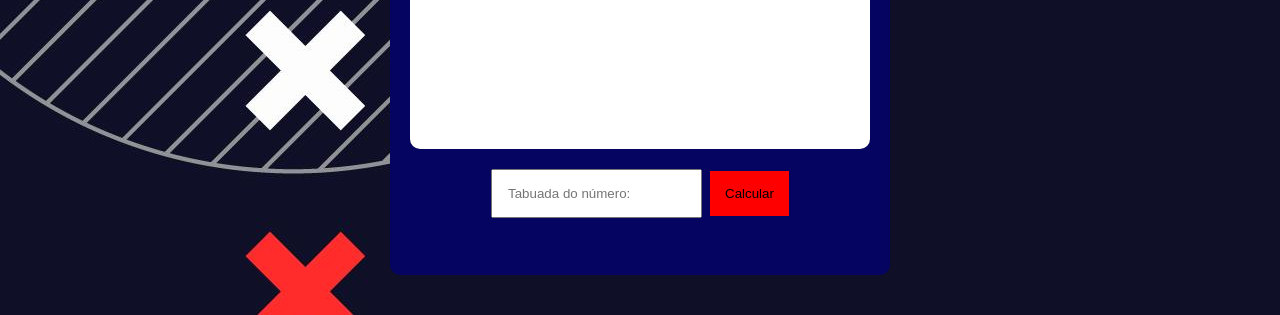
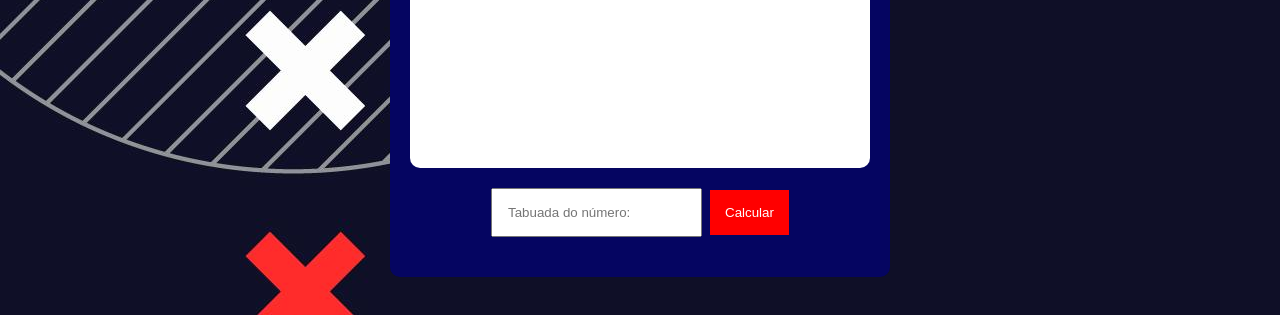
Before and after one commit to vicctorneve/Tabuada, a plain HTML site: page index.html in a window 1280 px wide. Shown: the part 485-800 px from the top of the page. Drawn offline with Linux system fonts and the light colour scheme.

Commit message:
width and height

```diff
--- a/css/style.css
+++ b/css/style.css
@@ -16,16 +16,16 @@ body{
 }
 
 h1{
+   padding: 10px;
    background-color: white;
    border-radius: 10px;
 }
 .container-tabuada{
    text-align: center;
    position: relative;
-   width: 500px;
+   max-width: 500px;
    background-color: rgb(5, 5, 97);
    border-radius: 10px;
-   height: 90vh;
    font-size: 2em;
    padding: 20px;
 }
@@ -36,7 +36,7 @@ h1{
    background-color: white;
    padding: 10px;
    border-radius: 10px;
-   min-height: 440px;
+   height: 440px;
    margin-top: 60px;
 }
 .container-calcular{
@@ -49,6 +49,7 @@ button{
    background-color: red;
    border: none;
    cursor: pointer;
+   color: white;
 }
 button:hover{
    background-color: rgb(240, 38, 38);
--- a/index.html
+++ b/index.html
@@ -15,7 +15,7 @@
       </div>
       <div class="container-calcular">
          <input type="number" placeholder="Tabuada do número:" id="numero">
-         <button id="show-tabuada">Calcular</button>
+         <button id="btn-show-tabuada">Calcular</button>
       </div>
    </div>
    <script src="js/script.js"></script>
--- a/js/script.js
+++ b/js/script.js
@@ -1,12 +1,12 @@
-const showTabuada = document.querySelector('#show-tabuada');
-showTabuada.addEventListener('click', function (){
+const btnShowTabuada = document.querySelector('#btn-show-tabuada');
+
+btnShowTabuada.addEventListener('click', function (){
    const numeroTabuada = document.querySelector('#numero').value;
    const tabuadaTitle = document.querySelector('span#tabuada-do-numero');
    const tabuada = document.querySelector('#tabuada');
    tabuada.innerHTML = '';
    calcularTabuada(numeroTabuada, tabuadaTitle);
 })
-
 function calcularTabuada(numeroTabuada, tabuadaTitle) {
    for (let i = 0; i <= 10; i++) {
       tabuadaTitle.innerHTML = `do ${numeroTabuada}`;
```
